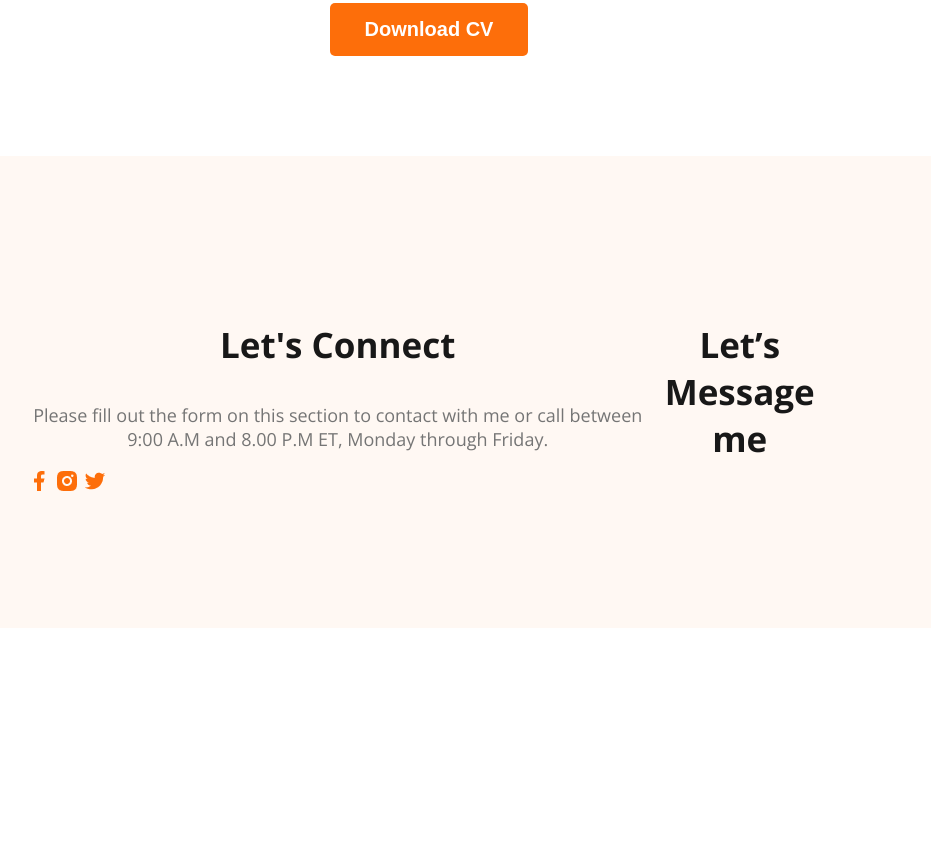
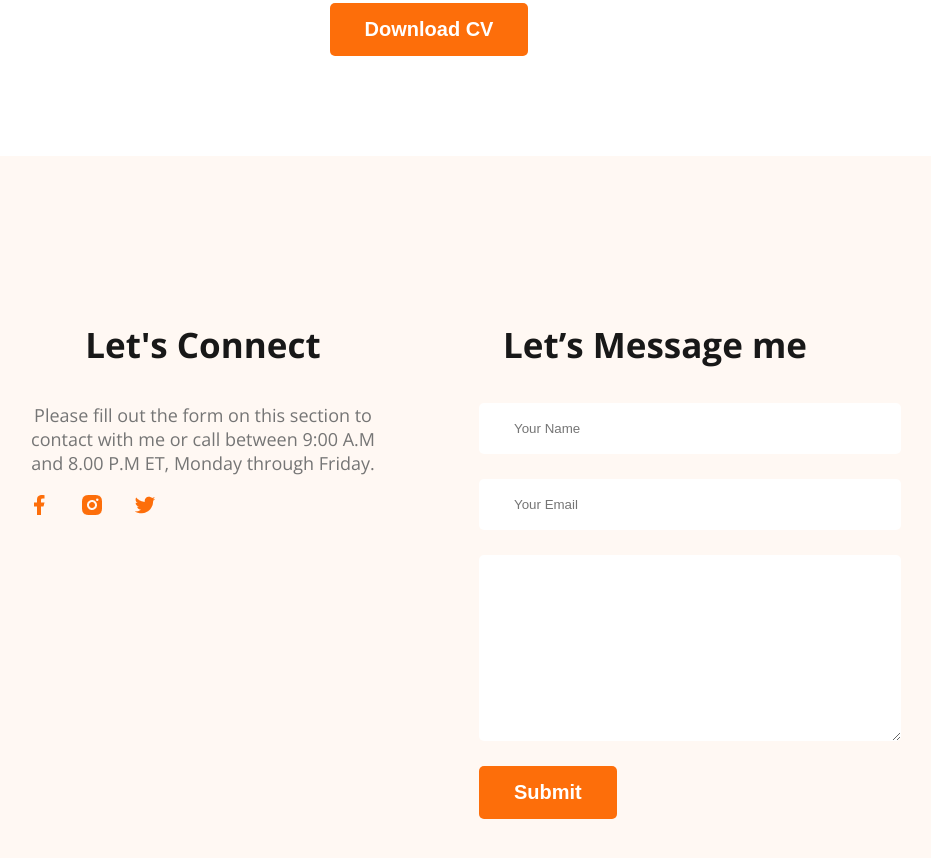
Before and after one commit to aminur-git/webdeveloper-portfolio, a plain HTML site: page index.html in a window 1280 px wide. Shown: the part 3158-4016 px from the top of the page, without its empty margins (211-1142 px from the left). Before the commit the page ends 3794 px from the top, so only its background shows below. Drawn offline with nearby package versions, Linux system fonts and the light colour scheme.

Commit message:
finished

```diff
--- a/index.html
+++ b/index.html
@@ -181,6 +181,13 @@
         </div>
         <div class="footer-column">
             <h3 class="section-title">Let’s Message me</h3>
+            <form class="contact" action="">
+                <input type="text" placeholder="Your Name">
+                <input type="email" placeholder="Your Email">
+                <textarea placeholder="Message" name="" id="" cols="30" rows="10">
+                </textarea>
+                <input class="button-primary" type="submit">
+            </form>
         </div>
     </footer>
 </body>
--- a/styles/portfolio.css
+++ b/styles/portfolio.css
@@ -201,7 +201,29 @@ main section{
 /* footer styles */
 footer{
     display: flex;
+    gap: 100px;
     background-color:#FFF8f3;
     padding: 130px 230px;
     margin-top: 100px;
 }
+
+.footer-column{
+    width: 50%;
+}
+
+.social-links a{
+    margin-right: 25px;
+}
+
+.contact input[type="text"], .contact input[type="email"],
+textarea {
+    display: block;
+    margin-bottom: 25px;
+    padding: 18px 35px;
+    font-size: ;
+    color: #757575;
+    border: none;
+    border-radius: 5px;
+    background-color: #fff;
+    width: 100%;
+}
```
